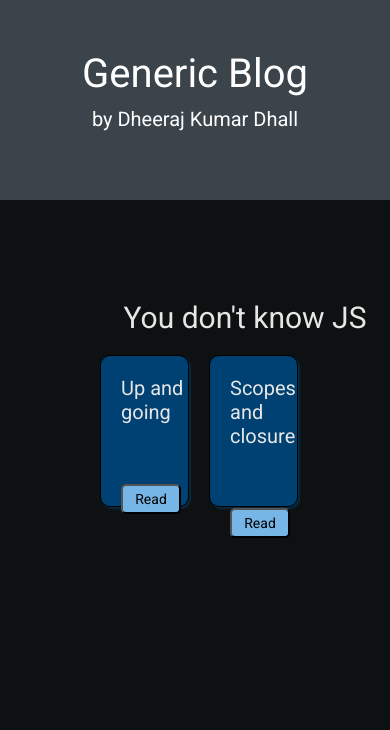
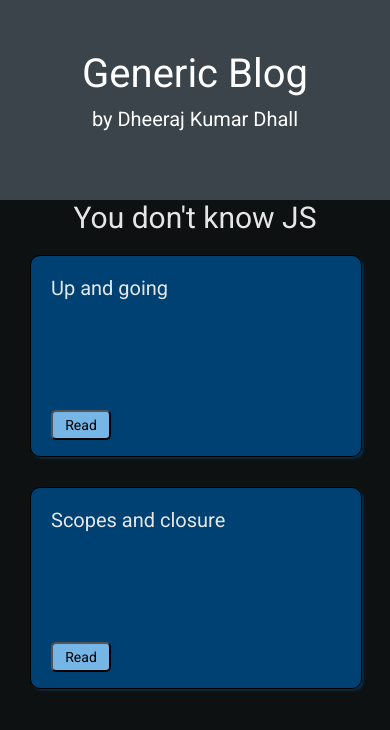
Before and after one commit to generic-27/blog, a SvelteKit app: page / in a window 390 px wide. Shown: the top 730 px of the page. Built offline with nearby package versions, Linux system fonts and the light colour scheme.

Commit message:
Made responsive for mobile

```diff
--- a/src/components/blog/you_dont_know_js/article_card/article-card.svelte
+++ b/src/components/blog/you_dont_know_js/article_card/article-card.svelte
@@ -49,4 +49,15 @@
 		font-family: 'Roboto', sans-serif;
 		font-weight: 500;
 	}
+
+	@media screen and (max-width: 600px) {
+		.blog-article-card {
+			width: 100%;
+			height: 200px;
+		}
+
+		.card-footer {
+			margin: 110px 20px;
+		}
+	}
 </style>
--- a/src/components/blog/you_dont_know_js/you-dont-know-js.svelte
+++ b/src/components/blog/you_dont_know_js/you-dont-know-js.svelte
@@ -30,4 +30,16 @@
 		gap: 20px;
 		margin-top: 20px;
 	}
+
+	@media screen and (max-width: 600px) {
+		.blog-ydkjs-container {
+			margin: 0px 30px;
+		}
+
+		.blog-list-container {
+			display: flex;
+			flex-direction: column;
+			gap: 30px;
+		}
+	}
 </style>
```
Also changed, not shown: 21 other files (tests, documents, lock files or other folders).
